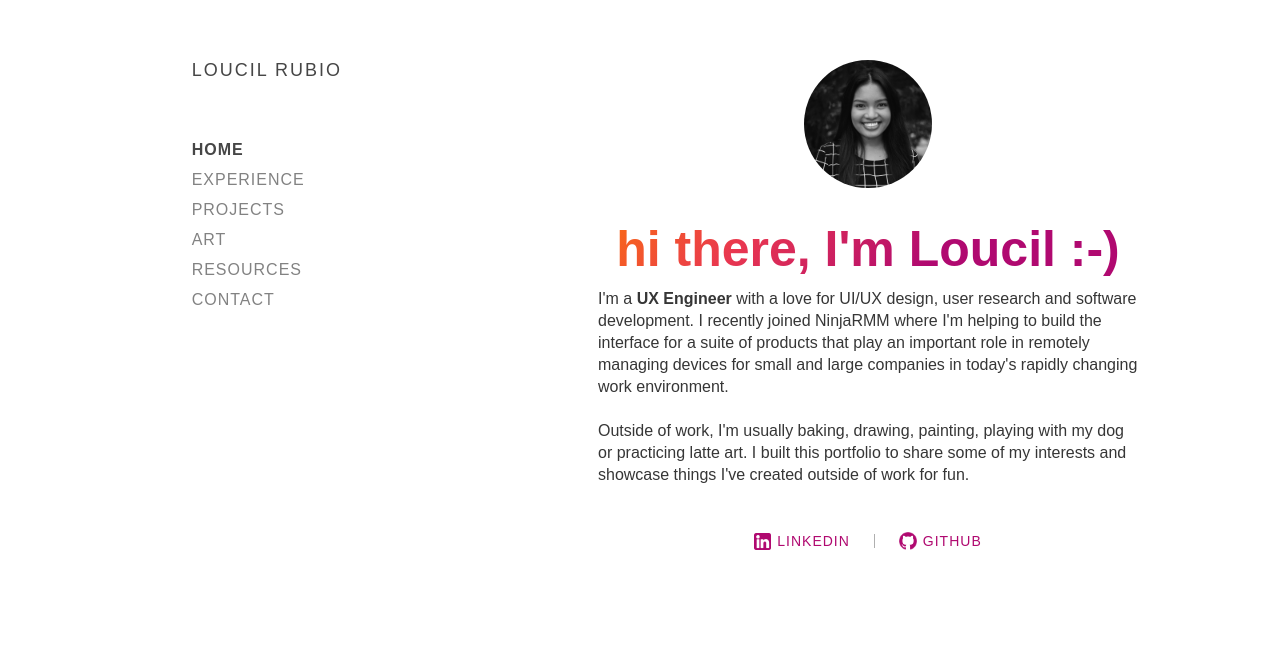
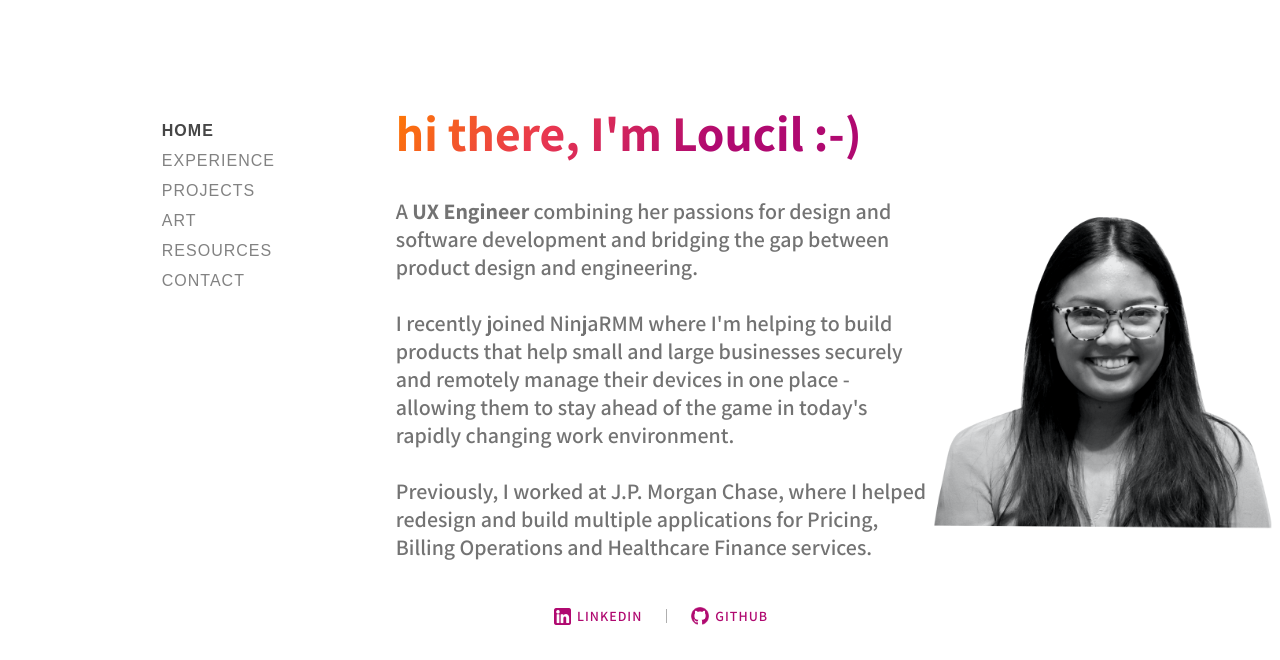
Before and after one commit to loucilvr/loucilrubio.github.io, a React (Create React App) app: page /#/ in a window 1280 px wide. Shown: the part 140-800 px from the top of the page. Built offline with nearby package versions, Linux system fonts and the light colour scheme.

Commit message:
update portfolio styles

```diff
--- a/public/index.html
+++ b/public/index.html
@@ -7,6 +7,7 @@
     <link rel="manifest" href="%PUBLIC_URL%/manifest.json">
     <link rel="shortcut icon" href="%PUBLIC_URL%/lricon.ico">
     <link href="https://fonts.googleapis.com/css?family=Playfair+Display" rel="stylesheet">
+    <link href="https://fonts.googleapis.com/css?family=Assistant:400,600,700" rel="stylesheet">
     <title>Loucil | UX Engineer</title>
   </head>
   <body>
--- a/src/App.js
+++ b/src/App.js
@@ -26,7 +26,7 @@ const useStyles = createUseStyles({
   },
   navContainer: {
     "@media (min-width: 769px)": {
-      width: "30%",
+      width: "25%",
       display: "flex",
       flexDirection: "row-reverse",
     },
@@ -35,27 +35,27 @@ const useStyles = createUseStyles({
     "@media (min-width: 769px)": {
       display: "flex",
       width: "70%",
-      paddingTop: "200px",
-      paddingLeft: "120px",
+      paddingLeft: "80px",
       overflow: "auto",
     },
     "@media (max-width: 768px)": {
       display: "flex",
       justifyContent: "center",
       alignItems: "center",
-      width: "100%",
       height: "100%",
-      paddingTop: "340px",
-      paddingBottom: "64px",
+      padding: "360px 24px 0px 24px",
     },
   },
   children: {
     "@media (min-width: 769px)": {
-      width: "800px",
+      paddingTop: "240px",
+      width: "1000px",
     },
-    height: "100%",
-    display: "flex",
-    justifyContent: "center",
+    "@media (max-width: 768px)": {
+      height: "100%",
+      display: "flex",
+      justifyContent: "center",
+    },
   },
 });
 
--- a/src/components/Menu/Menu.js
+++ b/src/components/Menu/Menu.js
@@ -17,10 +17,10 @@ const useStyles = createUseStyles({
     "@media (max-width: 768px)": {
       display: "flex",
       flexDirection: "column",
-      padding: "32px 24px",
+      padding: "24px",
       fontSize: "16px",
       width: "100%",
-      height: "380px",
+      height: "350px",
       backgroundImage:
         "-webkit-linear-gradient(100deg, transparent 34.5%, #242526 35%, #242526 95%)",
       position: "fixed",
@@ -29,8 +29,9 @@ const useStyles = createUseStyles({
     "@media (min-width: 769px)": {
       maxWidth: "200px",
       display: "flex",
+      alignItems: "center",
       flexDirection: "column",
-      paddingTop: "200px",
+      paddingTop: "240px",
     },
   },
   linkList: {
@@ -66,7 +67,8 @@ const useStyles = createUseStyles({
   },
   navList: {
     listStyle: "none",
-    padding: "38px 0",
+    padding: 0,
+    width: "160px",
   },
   hideMenu: {
     top: "-386px",
@@ -130,8 +132,6 @@ const menuLinks = [
 
 const Menu = ({ setView, history }) => {
   const classes = useStyles();
-  console.log("history.pathname", history.location.pathname);
-
   const isSelected = (label) => {
     if (label === "HOME" && history.location.pathname === "/") {
       return classes.selected;
@@ -166,9 +166,6 @@ const Menu = ({ setView, history }) => {
       )}
     >
       <span className={classes.linkContainer}>
-        <a href="/" className={classes.portfolioLabel}>
-          LOUCIL RUBIO
-        </a>
         <ul className={classes.navList}>
           {menuLinks.map((ml) => (
             <li key={ml.label} className={classes.linkList}>
--- a/src/components/Typography/BodyText/BodyText.js
+++ b/src/components/Typography/BodyText/BodyText.js
@@ -3,9 +3,8 @@ import { createUseStyles } from "react-jss";
 
 const useStyles = createUseStyles({
   bodyText: {
-    fontSize: "16px",
-    color: "#363636",
-    lineHeight: "22px",
+    fontSize: "20px",
+    color: "#737373",
     margin: 0,
   },
 });
--- a/src/components/Typography/PageHeading/PageHeading.js
+++ b/src/components/Typography/PageHeading/PageHeading.js
@@ -18,9 +18,9 @@ const useStyles = createUseStyles({
   },
 });
 
-const PageHeading = ({ title }) => {
+const PageHeading = ({ title, ...rest }) => {
   const classes = useStyles();
-  return <h1 className={classes.heading}>{title}</h1>;
+  return <h1 className={classes.heading} {...rest}>{title}</h1>;
 };
 
 export default PageHeading;
--- a/src/index.css
+++ b/src/index.css
@@ -6,7 +6,7 @@ body {
 body {
   margin: 0;
   padding: 0;
-  font-family: sans-serif;
+  font-family: Assistant, -apple-system, BlinkMacSystemFont, Arial, sans-serif;
 }
 
 #root {
--- a/src/pages/Experience/Experience.js
+++ b/src/pages/Experience/Experience.js
@@ -35,10 +35,11 @@ const useStyles = createUseStyles({
     padding: "8px 0",
     margin: 0,
     color: "#989898",
+    fontSize: "18px",
   },
   experienceContainer: {
     "@media (min-width: 769px)": {
-      width: "660px",
+      maxWidth: "800px",
     },
   },
 });
@@ -52,7 +53,7 @@ const Experience = () => {
         <div className={classes.experience}>
           <div className={classes.titleCompanyContainer}>
             <h2 className={classes.companyInfo}>
-              <strong>UI Software Engineer</strong> | NinjaRMM (June
+              <strong>UI/UX Software Engineer</strong> | NinjaRMM (June
               2021-Present)
             </h2>
           </div>
@@ -60,8 +61,8 @@ const Experience = () => {
         <div className={classes.experience}>
           <div className={classes.titleCompanyContainer}>
             <h2 className={classes.companyInfo}>
-              <strong>UX Software Engineer</strong> | J.P. Morgan Chase, Tampa
-              FL (2016-2021)
+              <strong>UI/UX Software Engineer</strong> | J.P. Morgan Chase,
+              Tampa FL (2016-2021)
             </h2>
           </div>
           <br />
@@ -90,23 +91,9 @@ const Experience = () => {
           <br />
           <BodyText>
             Responsibilities: UX/UI Design Lead, User Interviews & Research,
-            Prototypes, Journey Maps, UI Development, API Development, Project
-            Planning, Business Analysis
-          </BodyText>
-        </div>
-        <div className={classes.experience}>
-          <div className={classes.titleCompanyContainer}>
-            <h2 className={classes.companyInfo}>
-              <strong>Software Engineer Intern</strong> | Nielsen, Tampa FL
-              (Summer 2015)
-            </h2>
-          </div>
-          <br />
-          <BodyText>
-            Gained experience in Agile Software Development with an
-            international team working on a web app for processing TV Set Top
-            Box data; Helped kickstart a new Scala Spark project to improve
-            query performance of existing application
+            Lo/Hi Fidelity Mockups (Sketch/Invision, Figma), Prototypes, Journey
+            Maps, Frontend Development, API Development, Project Planning,
+            Business Analysis
           </BodyText>
         </div>
         <div className={classes.experience}>
@@ -125,6 +112,21 @@ const Experience = () => {
             gravitate to on campus based on semester/time
           </BodyText>
         </div>
+        <div className={classes.experience}>
+          <div className={classes.titleCompanyContainer}>
+            <h2 className={classes.companyInfo}>
+              <strong>Software Engineer Intern</strong> | Nielsen, Tampa FL
+              (Summer 2015)
+            </h2>
+          </div>
+          <br />
+          <BodyText>
+            Gained experience in Agile Software Development with an
+            international team working on a web app for processing TV Set Top
+            Box data; Helped kickstart a new Scala Spark project to improve
+            query performance of existing application
+          </BodyText>
+        </div>
       </div>
     </div>
   );
--- a/src/pages/Home/Home.js
+++ b/src/pages/Home/Home.js
@@ -1,21 +1,22 @@
 import React from "react";
-import Headshot from "../../assets/img/2016spring_headshot.png";
+import Headshot from "../../assets/img/2021-img.png";
 import Linkedin from "../../assets/img/linkedinLogo.png";
 import Github from "../../assets/img/githubLogo.png";
 import { createUseStyles } from "react-jss";
 import PageHeading from "../../components/Typography/PageHeading";
-import BodyText from "../../components/Typography/BodyText";
 
 const useStyles = createUseStyles({
   about: {
-    fontFamily: "sans-serif",
+    fontWeight: 600,
     display: "flex",
-    flexDirection: "column",
     alignItems: "center",
+    "@media (max-width: 768px)": {
+      flexDirection: "column",
+    },
   },
   aboutCopyContainer: {
     "@media (min-width: 769px)": {
-      width: "624px",
+      width: "800px",
     },
   },
   linkedinLogo: {
@@ -30,17 +31,16 @@ const useStyles = createUseStyles({
   },
   headshot: {
     "@media (min-width: 769px)": {
-      width: "20%",
+      width: "40%",
     },
     "@media (max-width: 768px)": {
-      width: "40%",
+      width: "60%",
     },
-    borderRadius: "50%",
     marginBottom: "32px",
   },
   aboutDetails: {
-    textAlign: "left",
-    padding: "0 42px",
+    fontSize: "22px",
+    color: "#737373",
   },
   divider: {
     width: "1px",
@@ -70,28 +70,27 @@ const Home = () => {
   const classes = useStyles();
   return (
     <div data-testid="home" className={classes.about}>
-      <img
-        src={Headshot}
-        alt="My personal headshot"
-        className={classes.headshot}
-      />
       <div className={classes.aboutCopyContainer}>
-        <PageHeading title="hi there, I'm Loucil :-)" />
-        <section className={classes.aboutDetails}>
-          <BodyText>
-            I'm a <strong> UX Engineer</strong> with a love for UI/UX design,
-            user research and software development. I recently joined NinjaRMM
-            where I'm helping to build the interface for a suite of products
-            that play an important role in remotely managing devices for small
-            and large companies in today's rapidly changing work environment.
-            <br />
-            <br />
-            Outside of work, I'm usually baking, drawing, painting, playing with
-            my dog or practicing latte art. I built this portfolio to share some
-            of my interests and showcase things I've created outside of work for
-            fun.
-          </BodyText>
-        </section>
+        <PageHeading
+          title="hi there, I'm Loucil :-)"
+          style={{ textAlign: "left" }}
+        />
+        <p className={classes.aboutDetails}>
+          A <strong> UX Engineer</strong> combining her passions for design and
+          software development and bridging the gap between product design and
+          engineering.
+          <br />
+          <br />
+          I recently joined NinjaRMM where I'm helping to build products that
+          help small and large businesses securely and remotely manage their
+          devices in one place - allowing them to stay ahead of the game in
+          today's rapidly changing work environment.
+          <br />
+          <br />
+          Previously, I worked at J.P. Morgan Chase, where I helped redesign and
+          build multiple applications for Pricing, Billing Operations and
+          Healthcare Finance services.
+        </p>
         <section className={classes.mediaLinks}>
           <img
             src={Linkedin}
@@ -118,6 +117,11 @@ const Home = () => {
           </a>
         </section>
       </div>
+      <img
+        src={Headshot}
+        alt="My personal headshot"
+        className={classes.headshot}
+      />
     </div>
   );
 };
--- a/src/pages/Misc/Misc.js
+++ b/src/pages/Misc/Misc.js
@@ -52,9 +52,11 @@ const useStyles = createUseStyles({
     color: "#AAAAAA",
     paddingTop: "4px",
     margin: 0,
+    fontSize: "18px",
   },
   articlesSubheader: {
     fontWeight: "bold",
+    fontSize: "18px",
   },
   articles: {
     padding: "24px 32px",
--- a/src/pages/Projects/Projects.js
+++ b/src/pages/Projects/Projects.js
@@ -25,7 +25,7 @@ const useStyles = createUseStyles({
     alignItems: "center",
   },
   projects: {
-    width: "100%",
+    maxWidth: "800px",
     height: "100%",
   },
   other: {
@@ -133,7 +133,6 @@ const Projects = () => {
               alt="Food Journal mobile app design preview"
               className={classes.projectImage}
             />
-            <p>(In Progress &nbsp;|&nbsp; Prototype link available)</p>
           </div>
         )}
       />
```
Also changed, not shown: src/assets/img/2021-img.png (added), 1 other file (tests, documents, lock files or other folders).
